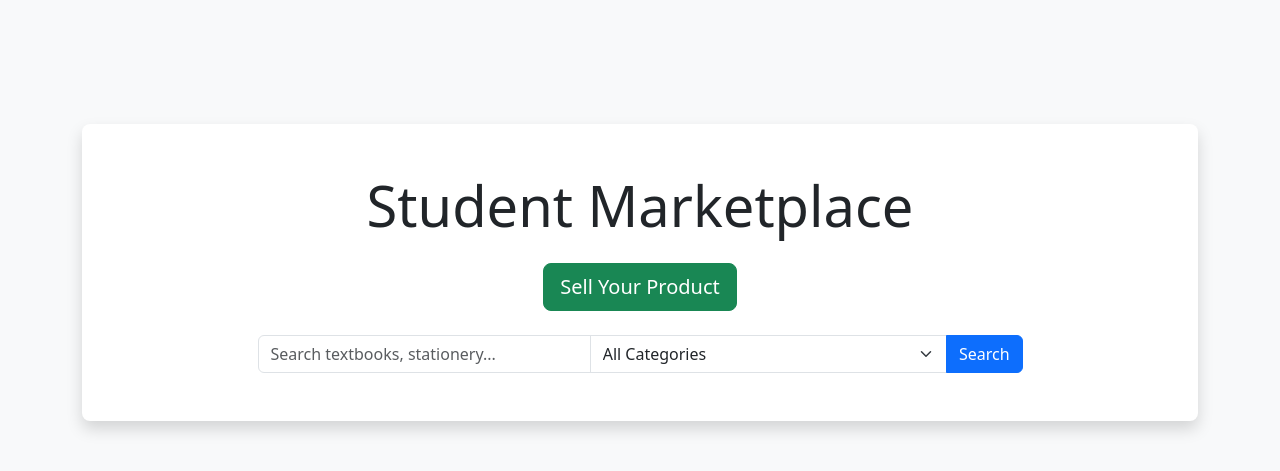
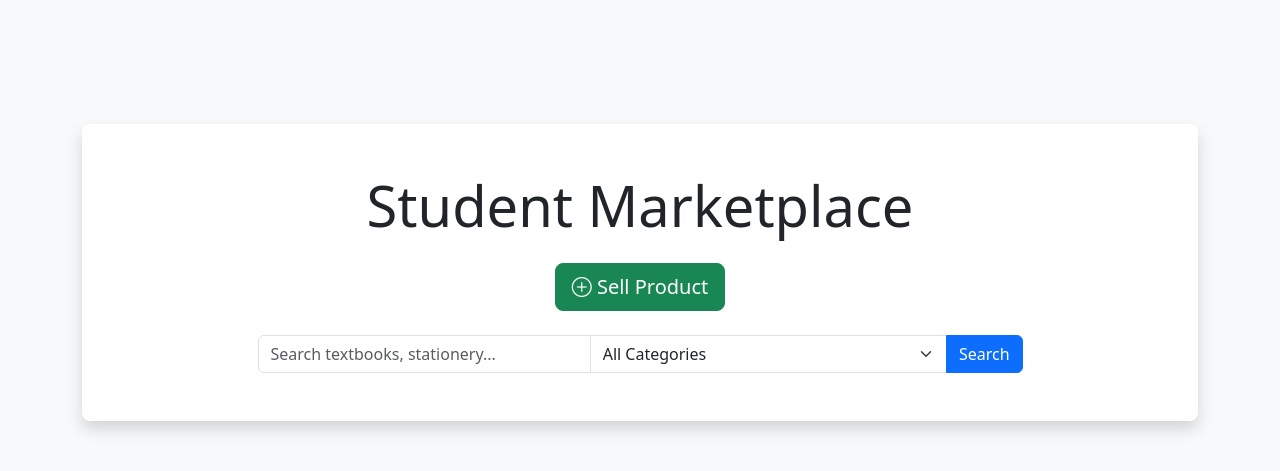
Before and after one commit to riddhipankhade/HM0049-404Found, a Flask app: template student_marketplace/student_marketplace/templates/index.html in a window 1280 px wide. Shown: the part 56-527 px from the top of the page. Run offline with Flask 2, Linux system fonts and the light colour scheme; the template is opened without the code that fills it, so the values that code supplies are empty; the visitor is signed in with stand-in values (Sample User, id 1).

Commit message:
Update index.html

```diff
--- a/student_marketplace/student_marketplace/templates/index.html
+++ b/student_marketplace/student_marketplace/templates/index.html
@@ -4,11 +4,9 @@
 <div class="hero-section text-center py-5 bg-white rounded-3 shadow">
     <h1 class="display-4 mb-4">Student Marketplace</h1>
     <div class="mb-4">
-        {% if current_user.is_authenticated %}
-            <a href="/post_product" class="btn btn-success btn-lg">Sell Your Product</a>
-        {% else %}
-            <a href="/register" class="btn btn-success btn-lg">Register to Sell</a>
-        {% endif %}
+        <a href="{{ url_for('post_product') }}" class="btn btn-success btn-lg">
+            <i class="bi bi-plus-circle"></i> Sell Product
+        </a>
     </div>
     <form action="/search" class="w-75 mx-auto">
         <div class="input-group">
```
